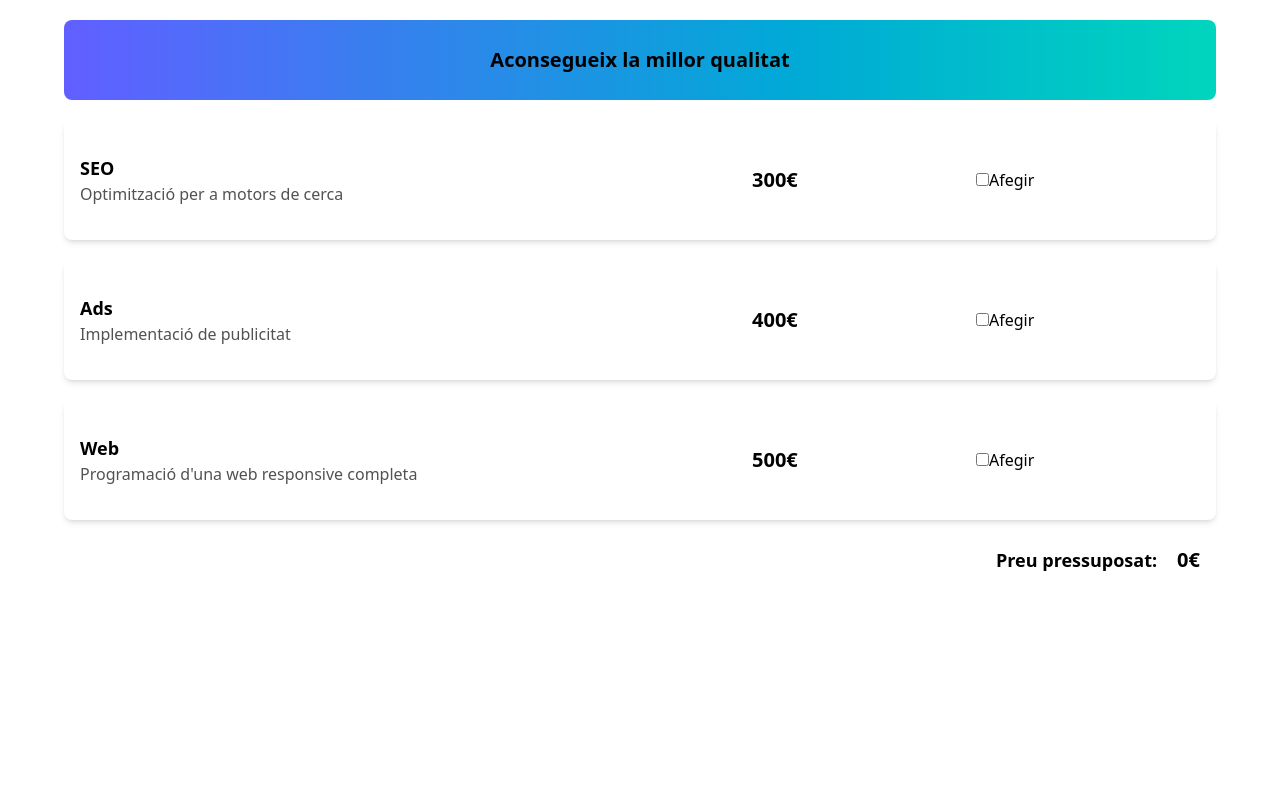
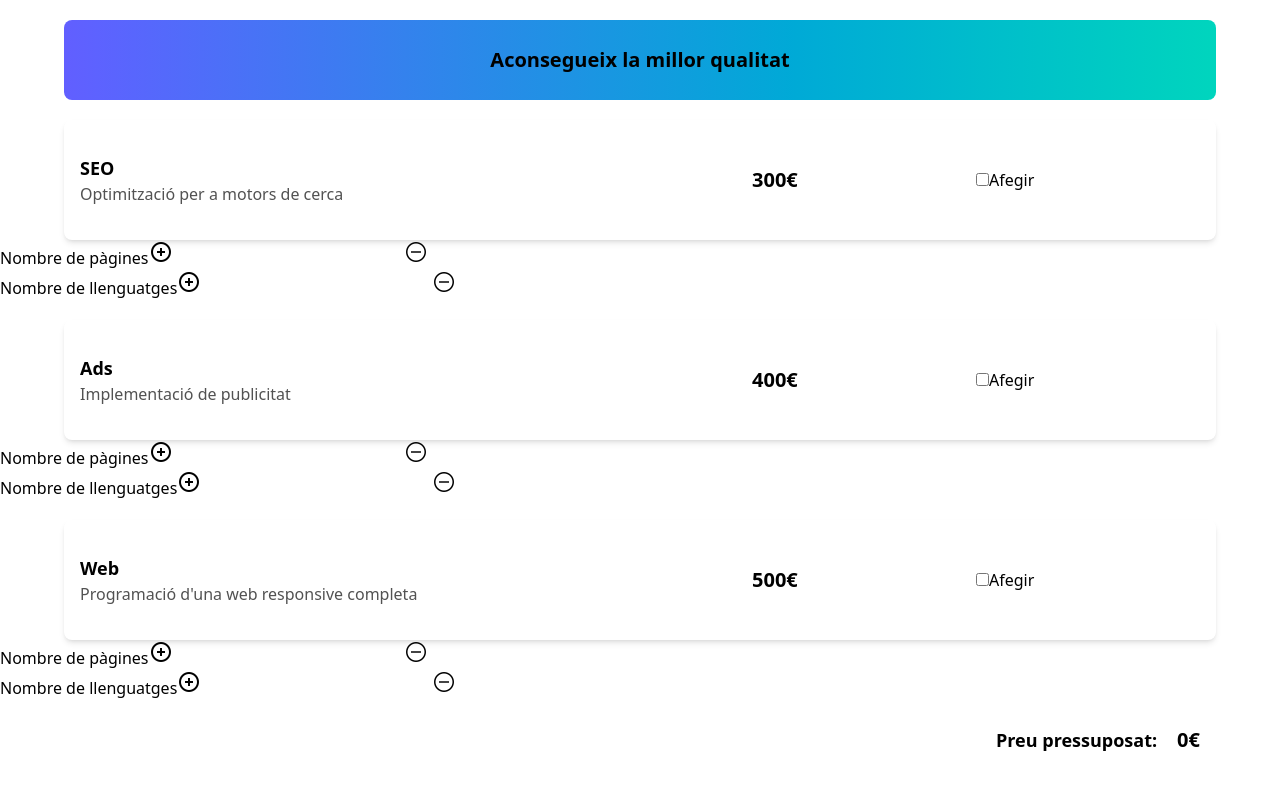
Before and after one commit to gerard-asuncion/sprint-6-react, a React (Vite) app: page / in a window 1280 px wide. Shown: the top 790 px of the page. Built offline with nearby package versions, Linux system fonts and the light colour scheme.

Commit message:
feat: WebExtras html created

```diff
--- a/src/components/Checkbox.tsx
+++ b/src/components/Checkbox.tsx
@@ -1,3 +1,5 @@
+import WebExtras from "./WebExtras"
+
 type Section = {
     id: number,
     section: string,
@@ -13,6 +15,7 @@ type Props = {
 
 const Checkbox = ({currentSection}: Props) => {
   return (
+    <>
         <section className={`w-90/100 h-30 p-4 rounded-lg flex justify-between
         items-center m-auto mt-5 shadow-md ${currentSection.isChecked ? 'border-indigo-500 border-2' : ''}`}>
             <article className="w-60/100">
@@ -27,7 +30,13 @@ const Checkbox = ({currentSection}: Props) => {
                 <label htmlFor="add">Afegir</label>
             </article>
         </section>
+        <section>
+            <WebExtras>Nombre de pàgines</WebExtras>
+            <WebExtras>Nombre de llenguatges</WebExtras>
+        </section>
+    </>
   )
 }
 
+
 export default Checkbox
--- /dev/null
+++ b/src/components/WebExtras.tsx
@@ -0,0 +1,20 @@
+type Children = {
+    children: string
+}
+
+const WebExtras = ({children}: Children) => {
+  return (
+    <article>
+        <label htmlFor={children}>{children}</label>
+        <button>
+            <img src="/add.png" alt="add" />
+        </button>
+        <input type="number" name={children} />
+        <button>
+            <img src="/minus.png" alt="substract" />
+        </button>
+    </article>
+  )
+}
+
+export default WebExtras
```
Also changed, not shown: public/add.png (added), public/minus.png (added). Lines whose indentation alone changed are shown as unchanged.
